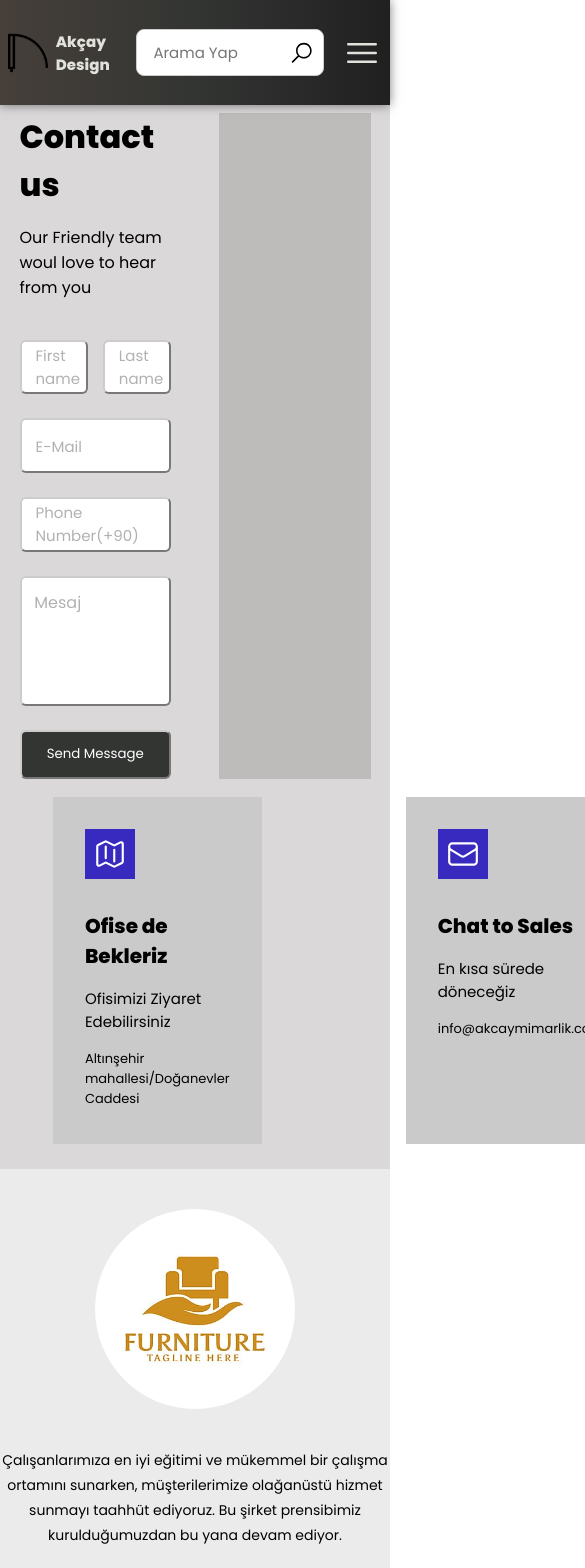
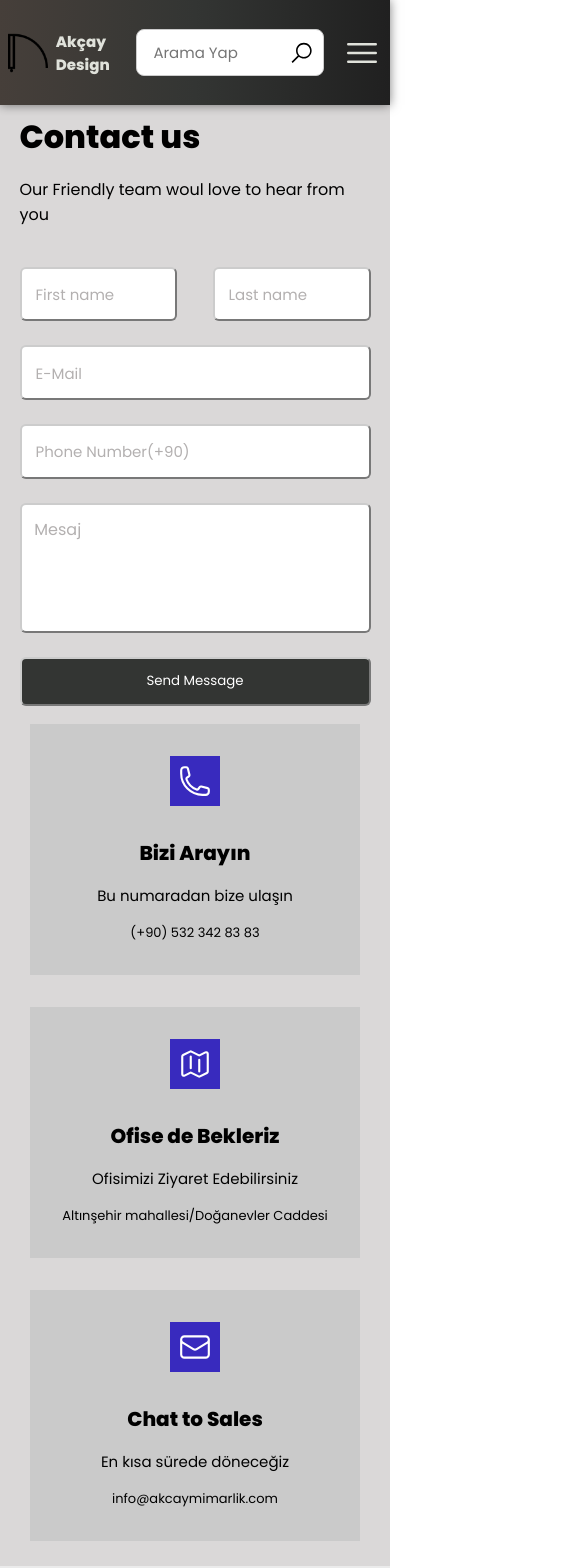
Before and after one commit to ugurakcaydev/akcayDesignWeb, a Next.js app: page /contact in a window 390 px wide. Shown: the top 1568 px of the page, 585 px wide, since content can reach past the window. Built offline with nearby package versions, Linux system fonts and the light colour scheme.

Commit message:
contacts  responsive

```diff
--- a/src/pages/contact/contact.css
+++ b/src/pages/contact/contact.css
@@ -1,5 +1,11 @@
 @import url('https://fonts.googleapis.com/css2?family=Poppins:wght@400;500;600;800&display=swap%27');
 
+.body{
+    width: 100%;
+
+
+
+}
 .contactMain {
     background-color: #dad8d8;
     width: 100%;
@@ -37,6 +43,10 @@
 .rightComm {
     background-color: #bebbbb;
 }
+.rightComm iframe{
+    width: 100%;
+    height: 100%;
+}
 
 .hedarContainer {
     display: flex;
@@ -53,6 +63,7 @@
     justify-content: center;
     padding: 5% 0;
     column-gap: 9rem;
+    flex-direction: column;
 }
 
 .infoDiv {
@@ -61,9 +72,10 @@
     display: flex;
     flex-direction: column;
     row-gap: 2rem;
-    align-items: self-start;
+    align-items: self-start; /* Sıkıntı bir kısım */
     width: 350px;
     word-wrap: break-word;
+
 }
 
 .infoIconDiv {
@@ -79,3 +91,47 @@
     flex-direction: column;
     row-gap: 1rem;
 }
+@media screen and (max-width:800px) {
+    .containerComm{
+        width: 100%;
+    }
+    .leftComm{
+
+        max-width: 100%;
+    }
+    .rightComm{
+        display: none;
+    }
+    .informationContainer{
+
+        align-items: center;
+        row-gap: 2rem;
+    }
+    .infoDiv{
+        align-items: center;
+        text-align: center;
+    }
+
+}
+
+@media screen and (max-width:470px) {
+    .containerComm{
+        width: 100%;
+    }
+    .leftComm{
+
+        max-width: 100%;
+    }
+
+    .rightComm{
+        display: none;
+    }
+    .informationContainer{
+        width: auto;
+        row-gap: 2rem;
+    }
+   .infoDiv{
+
+    width: 100%;
+   }
+}
--- a/src/pages/contact/index.js
+++ b/src/pages/contact/index.js
@@ -9,7 +9,7 @@ import Form from '@/Components/Form/Form'
 export default function Contact() {
 
     return (
-        <main>
+        <main className='body'>
             <BackToTopButton />
             <Navbar />
             <div className='contactMain'>
@@ -22,7 +22,11 @@ export default function Contact() {
                         <Form/>
                     </div>
                     <div className='rightComm'>
-
+                        <iframe src="https://www.google.com/maps/embed?pb=!1m18!1m12!1m3!1d6023.774332213233!2d29.139539239811402!3d40.9839515178999!2m3!1f0!2f0!3f0!3m2!1i1024!2i768!4f13.1!3m3!1m2!1s0x14cacf5500589c07%3A0x5cc92203c718a23f!2sCemile%20Besler%20%C4%B0lkokulu!5e0!3m2!1str!2str!4v1687428287701!5m2!1str!2str"
+                        style={{border:"2"}}
+                        allowfullscreen="true"
+                        loading="lazy"
+                        referrerpolicy="no-referrer-when-downgrade"></iframe>
                     </div>
                 </div>
                 <div className='informationContainer'>
```
